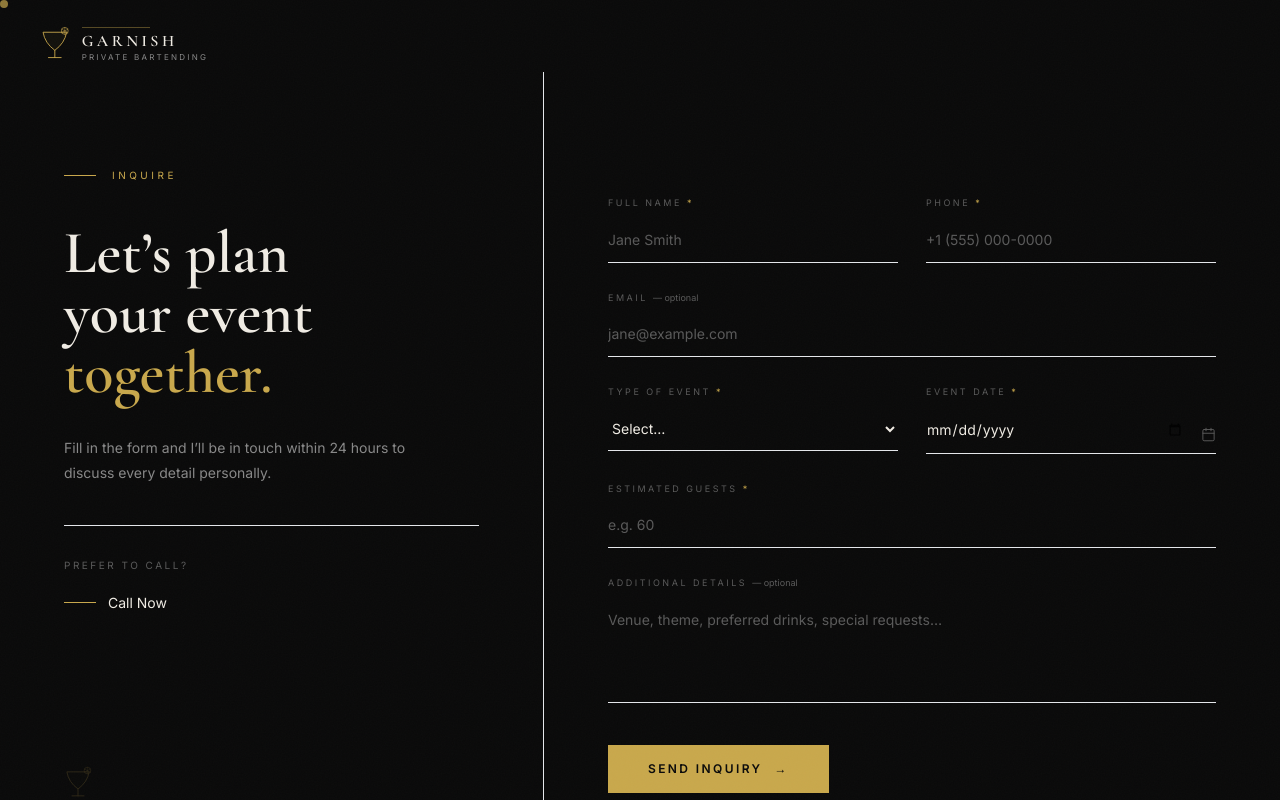
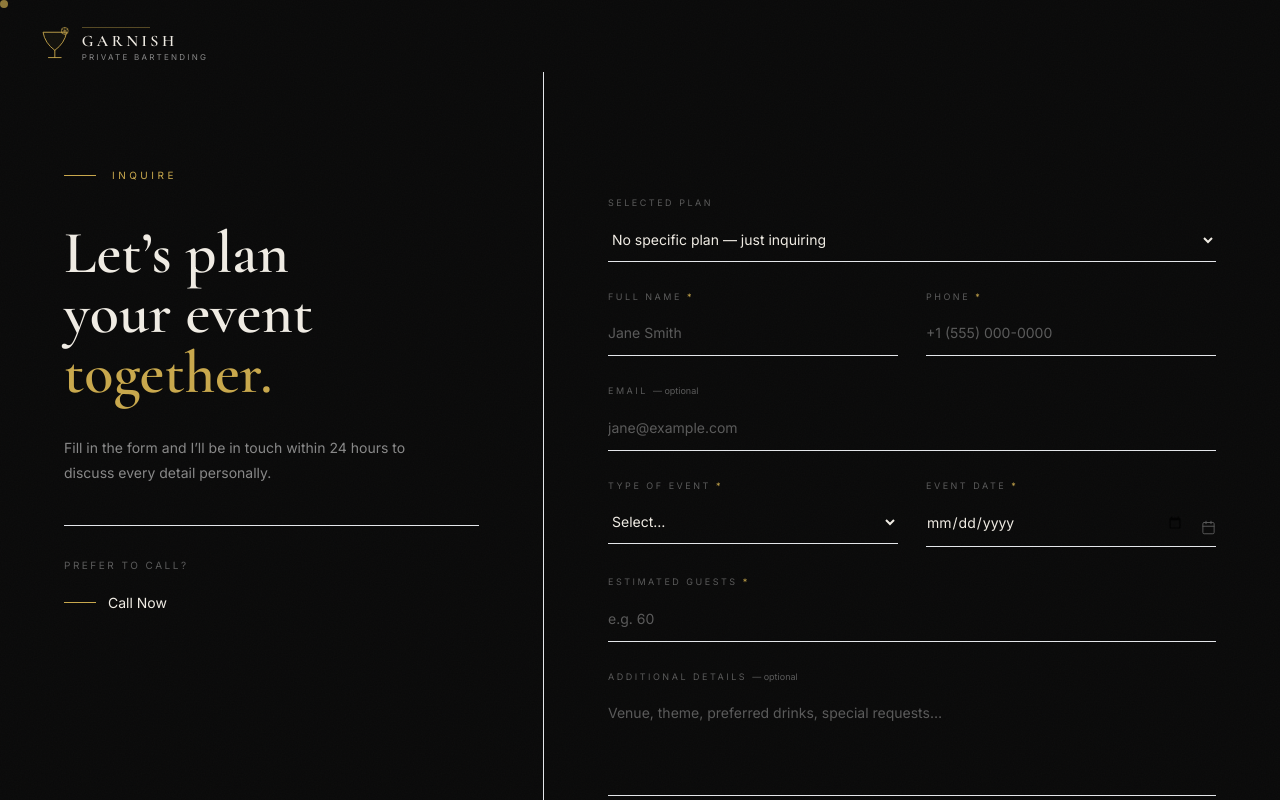
Before and after one commit to onurcankuluap/garnish, a Next.js app: page /contact in a window 1280 px wide. Shown: the top 800 px of the page. Built offline with nearby package versions, Linux system fonts and the light colour scheme.

Commit message:
Add real prices, plan selection on contact form, plan shown in email

```diff
--- a/app/api/contact/route.ts
+++ b/app/api/contact/route.ts
@@ -58,6 +58,7 @@ export async function POST(req: NextRequest) {
   const eventDate = sanitize(body.eventDate);
   const guestCount = sanitize(body.guestCount);
   const details = sanitize(body.details);
+  const plan = sanitize(body.plan);
 
   if (!name || !phone || !eventType || !eventDate || !guestCount) {
     return NextResponse.json(
@@ -116,6 +117,18 @@ export async function POST(req: NextRequest) {
             </tr>
           </table>
         </td></tr>
+
+        ${plan ? `<!-- Selected plan -->
+        <tr><td style="padding-bottom:2px;">
+          <table width="100%" cellpadding="0" cellspacing="0" style="background:#1a1508;border:1px solid #c9a84c;padding:16px 24px;">
+            <tr>
+              <td>
+                <p style="margin:0 0 2px;font-size:9px;letter-spacing:0.25em;text-transform:uppercase;color:#c9a84c;">Selected Plan</p>
+                <p style="margin:0;font-size:18px;font-family:Georgia,serif;color:#c9a84c;font-weight:600;">${plan}</p>
+              </td>
+            </tr>
+          </table>
+        </td></tr>` : ""}
 
         <!-- Contact info -->
         <tr><td style="background:#161616;padding:24px;margin-bottom:2px;">
@@ -184,7 +197,7 @@ export async function POST(req: NextRequest) {
       from: "Garnish <onboarding@resend.dev>",
       to: ADMIN_EMAIL,
       replyTo: email || undefined,
-      subject: `New Inquiry from ${name}`,
+      subject: plan ? `New Inquiry from ${name} — ${plan} Plan` : `New Inquiry from ${name}`,
       html: emailHtml,
     });
 
--- a/app/page.tsx
+++ b/app/page.tsx
@@ -215,7 +215,7 @@ export default function Home() {
             <div className="group relative bg-[#141414] border border-white/8 p-8 hover:-translate-y-1 transition-transform duration-300">
               <p className="font-inter text-[9px] tracking-[0.3em] uppercase text-[var(--muted)] mb-6">Basic</p>
               <div className="mb-1">
-                <span className="font-cormorant text-4xl font-semibold text-foreground">Starting at $XX</span>
+                <span className="font-cormorant text-4xl font-semibold text-foreground">Starting at $75</span>
                 <span className="font-inter text-xs text-[var(--muted)] ml-1">/hr</span>
               </div>
               <p className="font-inter text-[11px] text-[var(--muted)] leading-[1.7] mb-8">
@@ -235,7 +235,7 @@ export default function Home() {
                 ))}
               </ul>
               <Link
-                href="/contact"
+                href="/contact?plan=Basic"
                 className="inline-flex items-center gap-2 px-6 min-h-[44px] border border-white/15 font-inter text-xs font-semibold tracking-[0.18em] uppercase text-foreground hover:border-gold hover:text-gold transition-all duration-200 touch-manipulation"
               >
                 Book Now →
@@ -249,7 +249,7 @@ export default function Home() {
                 <span className="font-inter text-[8px] tracking-[0.2em] uppercase text-[#0a0a0a] bg-gold px-2.5 py-1">Most Popular</span>
               </div>
               <div className="mb-1">
-                <span className="font-cormorant text-4xl font-semibold text-foreground">Starting at $XX</span>
+                <span className="font-cormorant text-4xl font-semibold text-foreground">Starting at $110</span>
                 <span className="font-inter text-xs text-[var(--muted)] ml-1">/hr</span>
               </div>
               <p className="font-inter text-[11px] text-[var(--muted)] leading-[1.7] mb-8">
@@ -269,7 +269,7 @@ export default function Home() {
                 ))}
               </ul>
               <Link
-                href="/contact"
+                href="/contact?plan=Standard"
                 className="inline-flex items-center gap-2 px-6 min-h-[44px] bg-gold text-[#0a0a0a] font-inter text-xs font-semibold tracking-[0.18em] uppercase hover:bg-[#d4b05f] active:bg-[#b8923e] transition-colors duration-200 touch-manipulation"
               >
                 Book Now →
@@ -280,7 +280,7 @@ export default function Home() {
             <div className="group relative bg-[#141414] border border-white/8 p-8 hover:-translate-y-1 transition-transform duration-300">
               <p className="font-inter text-[9px] tracking-[0.3em] uppercase text-[var(--muted)] mb-6">Bartender + DJ</p>
               <div className="mb-1">
-                <span className="font-cormorant text-4xl font-semibold text-foreground">Starting at $XX</span>
+                <span className="font-cormorant text-4xl font-semibold text-foreground">Starting at $160</span>
                 <span className="font-inter text-xs text-[var(--muted)] ml-1">/hr</span>
               </div>
               <p className="font-inter text-[11px] text-[var(--muted)] leading-[1.7] mb-8">
@@ -299,7 +299,7 @@ export default function Home() {
                 ))}
               </ul>
               <Link
-                href="/contact"
+                href="/contact?plan=Bartender+DJ"
                 className="inline-flex items-center gap-2 px-6 min-h-[44px] border border-white/15 font-inter text-xs font-semibold tracking-[0.18em] uppercase text-foreground hover:border-gold hover:text-gold transition-all duration-200 touch-manipulation"
               >
                 Book Now →
--- a/components/ContactForm.tsx
+++ b/components/ContactForm.tsx
@@ -1,7 +1,7 @@
 "use client";
 
 import { useState, useEffect, useRef } from "react";
-import { useRouter } from "next/navigation";
+import { useRouter, useSearchParams } from "next/navigation";
 
 type FormData = {
   name: string;
@@ -11,6 +11,7 @@ type FormData = {
   eventDate: string;
   guestCount: string;
   details: string;
+  plan: string;
   honeypot: string;
 };
 
@@ -22,6 +23,7 @@ const initialForm: FormData = {
   eventDate: "",
   guestCount: "",
   details: "",
+  plan: "",
   honeypot: "",
 };
 
@@ -43,8 +45,12 @@ const label =
 
 export default function ContactForm() {
   const router = useRouter();
+  const searchParams = useSearchParams();
   const dateRef = useRef<HTMLInputElement>(null);
-  const [form,        setForm]        = useState<FormData>(initialForm);
+  const [form,        setForm]        = useState<FormData>({
+    ...initialForm,
+    plan: searchParams.get("plan") ?? "",
+  });
   const [status,      setStatus]      = useState<"idle"|"loading"|"success"|"error">("idle");
   const [errorMsg,    setErrorMsg]    = useState("");
   const [successName, setSuccessName] = useState("");
@@ -139,6 +145,34 @@ export default function ContactForm() {
           value={form.honeypot}
           onChange={set("honeypot")}
         />
+      </div>
+
+      {/* Selected plan */}
+      <div>
+        <label className={label}>Selected Plan</label>
+        {form.plan ? (
+          <div className="flex items-center gap-3 py-3 border-b border-white/12">
+            <span className="font-inter text-base sm:text-sm text-gold font-semibold">{form.plan}</span>
+            <button
+              type="button"
+              onClick={() => setForm((p) => ({ ...p, plan: "" }))}
+              className="font-inter text-[10px] text-[var(--muted)] hover:text-foreground transition-colors underline"
+            >
+              change
+            </button>
+          </div>
+        ) : (
+          <select
+            className={`${field} cursor-pointer`}
+            value={form.plan}
+            onChange={set("plan")}
+          >
+            <option value="">No specific plan — just inquiring</option>
+            <option value="Basic" className="bg-[#0a0a0a]">Basic — Starting at $75/hr</option>
+            <option value="Standard" className="bg-[#0a0a0a]">Standard — Starting at $110/hr</option>
+            <option value="Bartender+DJ" className="bg-[#0a0a0a]">Bartender + DJ — Starting at $160/hr</option>
+          </select>
+        )}
       </div>
 
       {/* Name + Phone */}
```
Also changed, not shown: .claude/settings.local.json.
